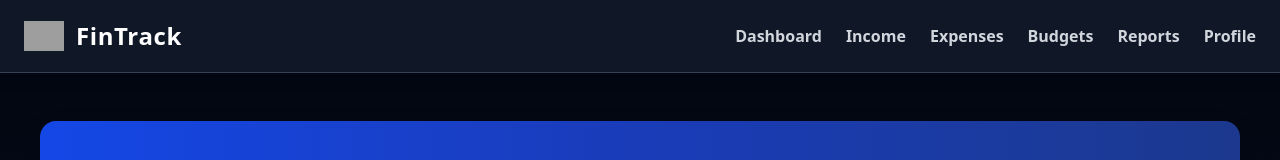
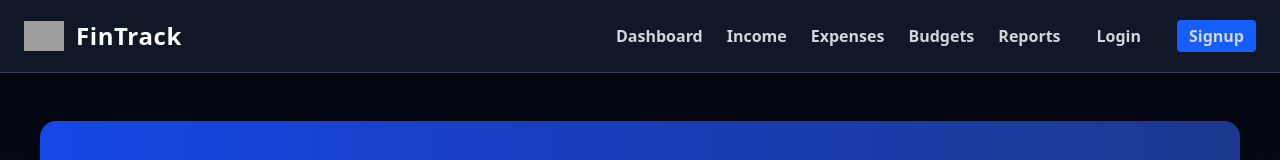
Before and after one commit to patel192/Expense-Manager-Frontend, a React (Vite) app: page / in a window 1280 px wide. Shown: the top 160 px of the page. Built offline with nearby package versions, Linux system fonts and the light colour scheme; grey boxes are pictures that could not be loaded.

Commit message:
modification

```diff
--- a/src/components/Common/Navbar.jsx
+++ b/src/components/Common/Navbar.jsx
@@ -9,7 +9,6 @@ export const Navbar = () => {
     { name: "Expenses", to: "/expenses" },
     { name: "Budgets", to: "/budgets" },
     { name: "Reports", to: "/reports" },
-    { name: "Profile", to: "/profile" },
   ];
 
   return (
@@ -17,7 +16,7 @@ export const Navbar = () => {
       {/* Navbar */}
       <header className="sticky top-0 z-50 bg-gray-900 border-b border-gray-700 shadow-lg">
         <nav className="flex justify-between items-center max-w-7xl mx-auto px-6 py-4">
-          {/* Logo Section */}
+          {/* Logo */}
           <motion.div
             initial={{ opacity: 0, x: -30 }}
             animate={{ opacity: 1, x: 0 }}
@@ -34,12 +33,12 @@ export const Navbar = () => {
             </span>
           </motion.div>
 
-          {/* Links Section */}
+          {/* Navigation Links */}
           <motion.div
             initial={{ opacity: 0, x: 30 }}
             animate={{ opacity: 1, x: 0 }}
             transition={{ duration: 0.6 }}
-            className="flex gap-6 font-semibold text-gray-300"
+            className="flex items-center gap-6 font-semibold text-gray-300"
           >
             {navLinks.map((link, idx) => (
               <Link
@@ -53,6 +52,20 @@ export const Navbar = () => {
                 <span className="absolute left-0 bottom-0 w-0 h-[2px] bg-gradient-to-r from-cyan-400 to-blue-500 transition-all duration-300 group-hover:w-full"></span>
               </Link>
             ))}
+
+            {/* Login / Signup */}
+            <Link
+              to="/login"
+              className="px-3 py-1 rounded hover:bg-gray-800 transition"
+            >
+              Login
+            </Link>
+            <Link
+              to="/signup"
+              className="px-3 py-1 bg-blue-600 rounded hover:bg-blue-700 transition"
+            >
+              Signup
+            </Link>
           </motion.div>
         </nav>
       </header>
```
